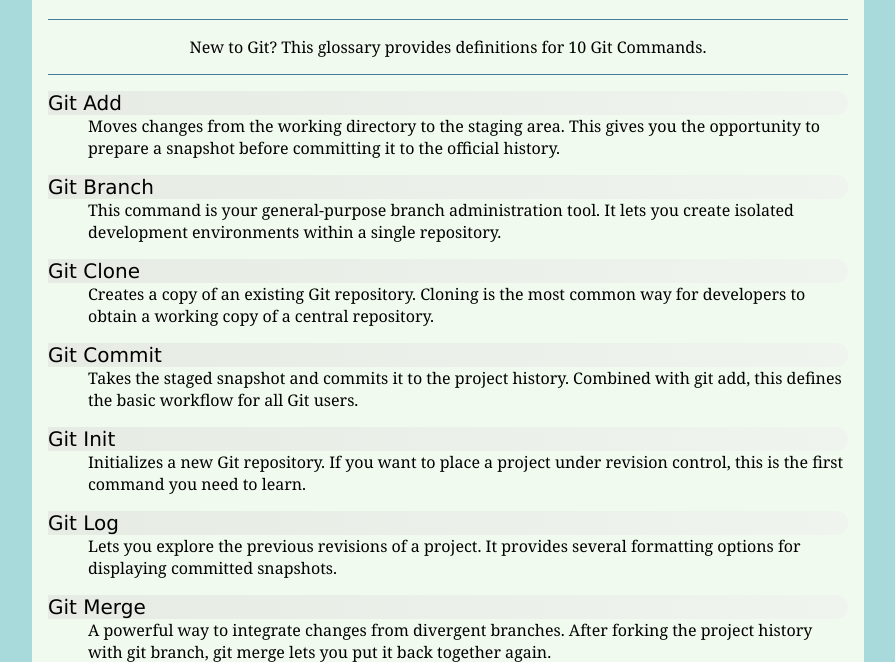
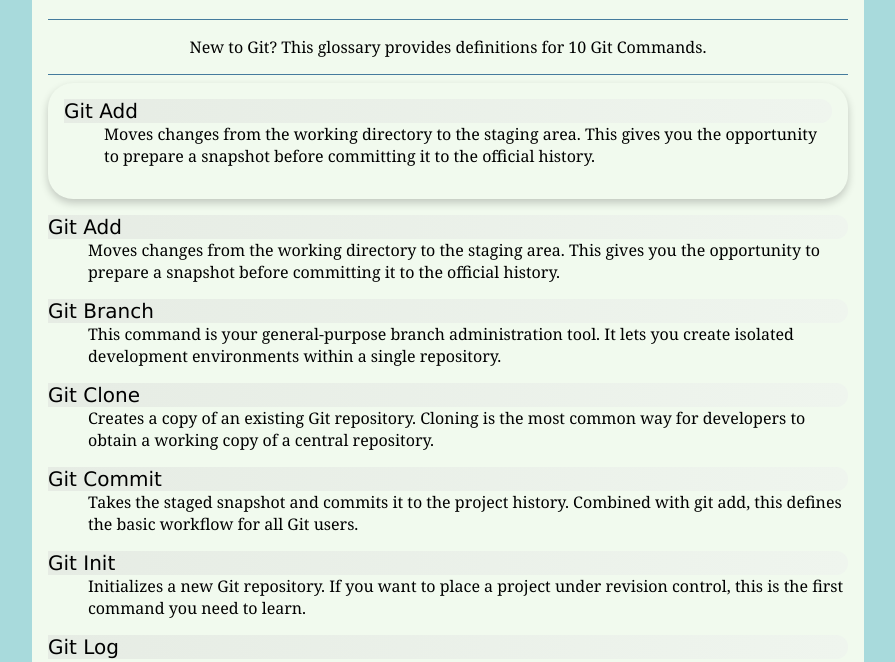
Before and after one commit to casslee1/gitCommandGlossary, a plain HTML site: page index.html in a window 1280 px wide. Shown: the part 86-748 px from the top of the page, without its empty margins (192-1087 px from the left). Drawn offline with Linux system fonts and the light colour scheme.

Commit message:
Start card layout

```diff
--- a/index.html
+++ b/index.html
@@ -21,6 +21,11 @@
         <p>New to Git? This glossary provides definitions for 10 Git Commands.</p>
 
     <hr>
+
+    <div class="card">
+        <dt>Git Add</dt>
+        <dd>Moves changes from the working directory to the staging area. This gives you the opportunity to prepare a snapshot before committing it to the official history.</dd>
+    </div>
 
     <dl>
 
--- a/style.css
+++ b/style.css
@@ -58,3 +58,12 @@ hr{
     align-items: center;
     justify-content: center;
 }
+
+.card{
+    box-shadow: 0 4px 8px 0 rgba(0,0,0,0.2);
+    transition: 0.3s;
+  }
+
+  .card:hover{
+    box-shadow: 0 8px 16px 0 rgba(0,0,0,0.2);
+  }
```
